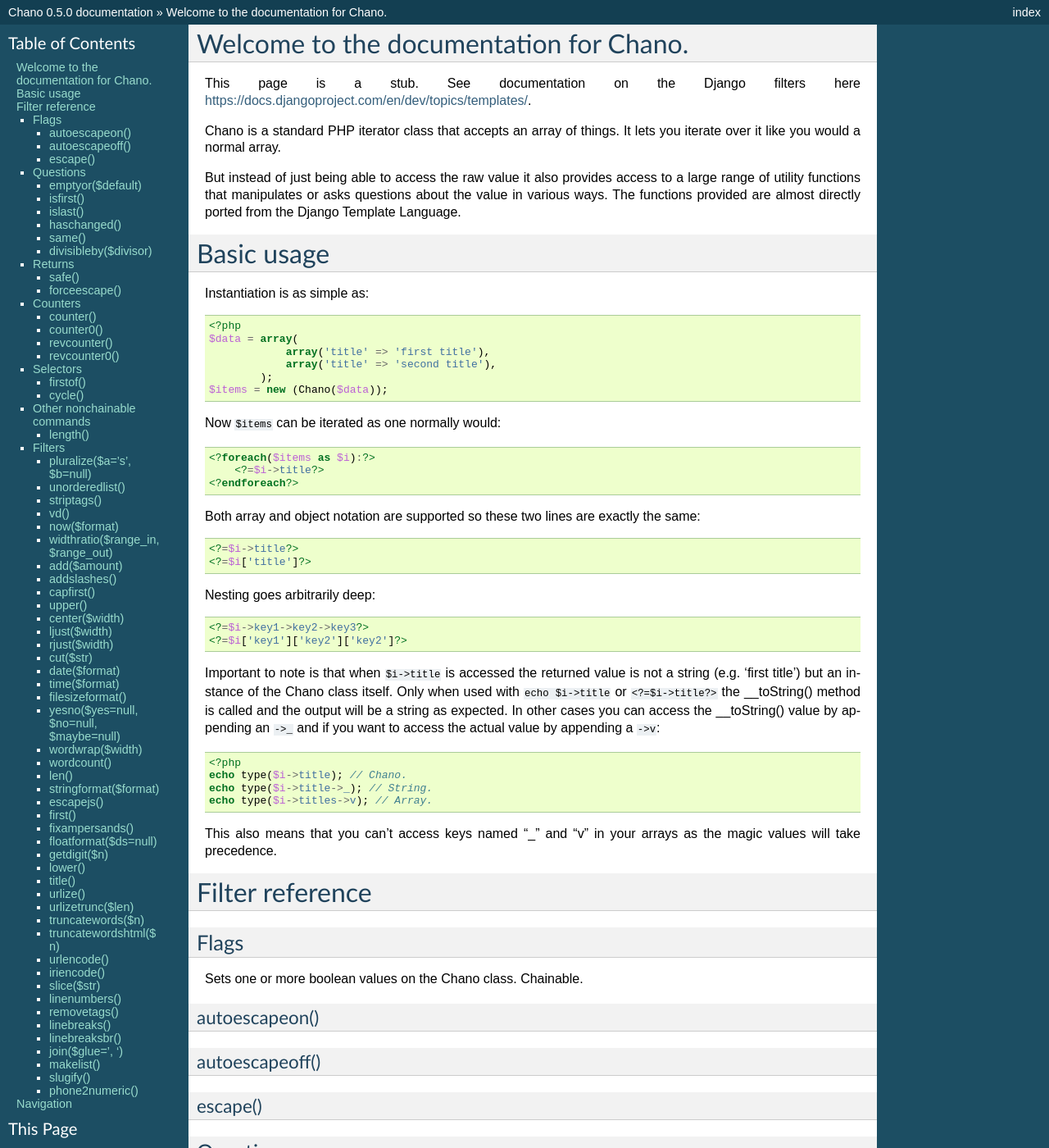
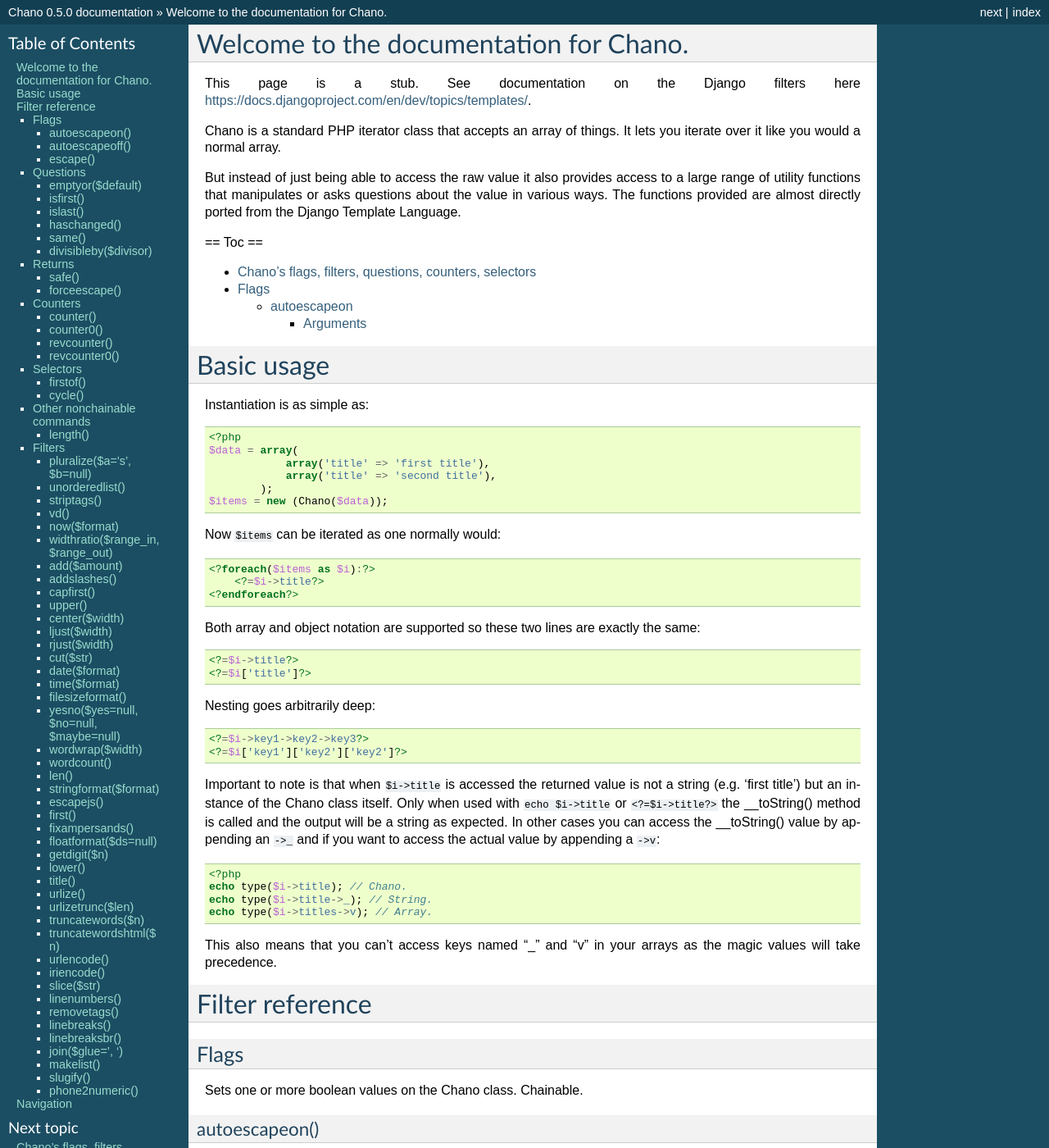
Before and after one commit to runekaagaard/php-chano, a Sphinx documentation site: the page built from docs/index.rst, in a window 1280 px wide and 1400 px high. Shown: the whole window at 82% size. Built offline with Sphinx 7.4.7, drawn with Linux system fonts in a browser that asks for light colours; some of the changed text lies outside the part shown.

Commit message:
Adding toc.

```diff
--- a/docs/index.rst
+++ b/docs/index.rst
@@ -13,6 +13,12 @@
 to a large range of utility functions that manipulates or asks questions about
 the value in various ways. The functions provided are almost directly ported
 from the Django Template Language.
+
+== Toc ==
+
+.. toctree::
+
+   reference
 
 Basic usage
 ===========
```
